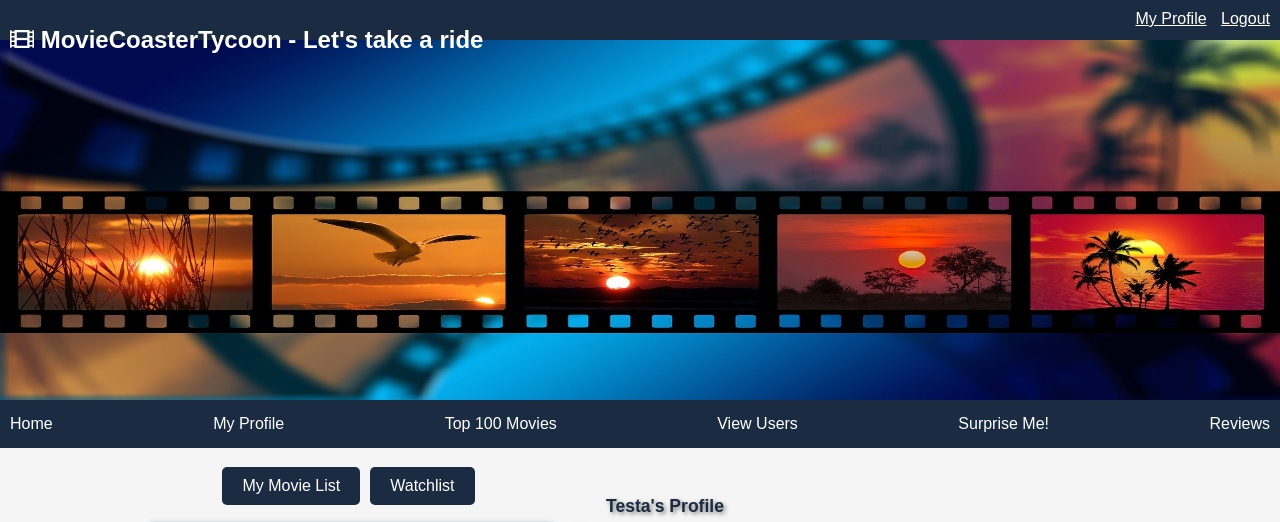
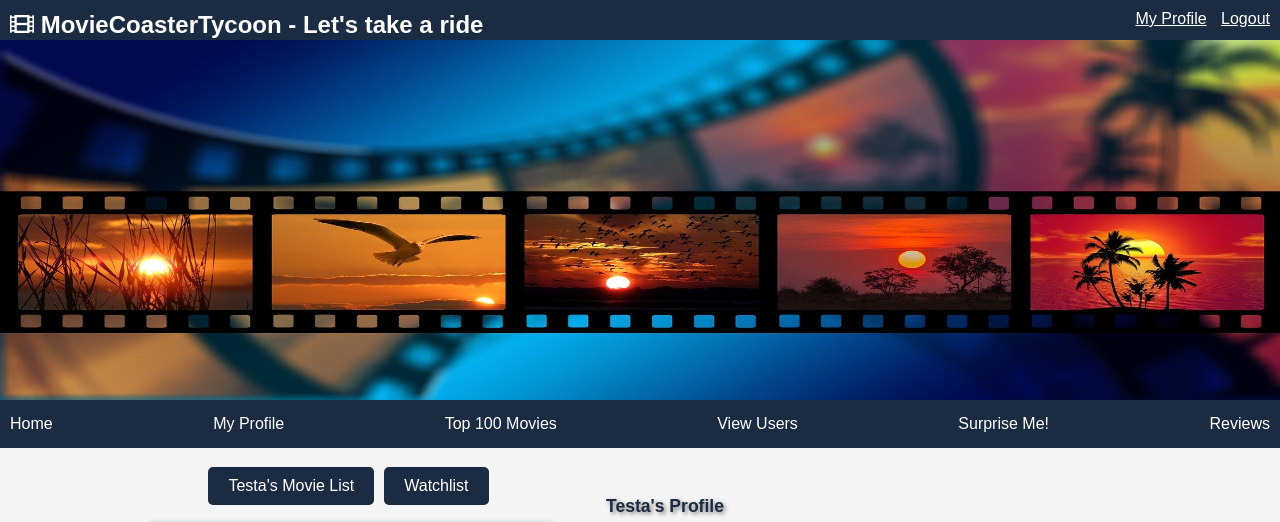
Before and after one commit to JoschuaSch/MovieWeb, a Flask app: page /users/Testa/profile in a window 1280 px wide. Shown: the top 522 px of the page. Run offline with Flask 3, Linux system fonts and the light colour scheme; the visitor is signed in with stand-in values (Sample User, id 1).

Commit message:
Css changes

```diff
--- a/static/css/style.css
+++ b/static/css/style.css
@@ -39,7 +39,7 @@ body, html {
 
 .header-title {
   position: absolute;
-  top: 10px;
+  top: -5px;
   left: 10px;
   font-size: 24px;
   color: white;
--- a/templates/user_profile.html
+++ b/templates/user_profile.html
@@ -16,7 +16,13 @@
       <div class="profile-actions">
         <div class="buttons">
           <div class="profile-actions-bar">
-            <a href="{{ url_for('user_movies', user_id=user['name']) }}">My Movie List</a>
+            <a href="{{ url_for('user_movies', user_id=user['name']) }}">
+              {% if current_user.is_authenticated and current_user.id == user['name'] %}
+                My Movie List
+              {% else %}
+                {{ user['name'] }}'s Movie List
+              {% endif %}
+            </a>
             <a href="{{ url_for('user_watchlist', user_id=user['name']) }}">Watchlist</a>
           </div>
         </div>
```
